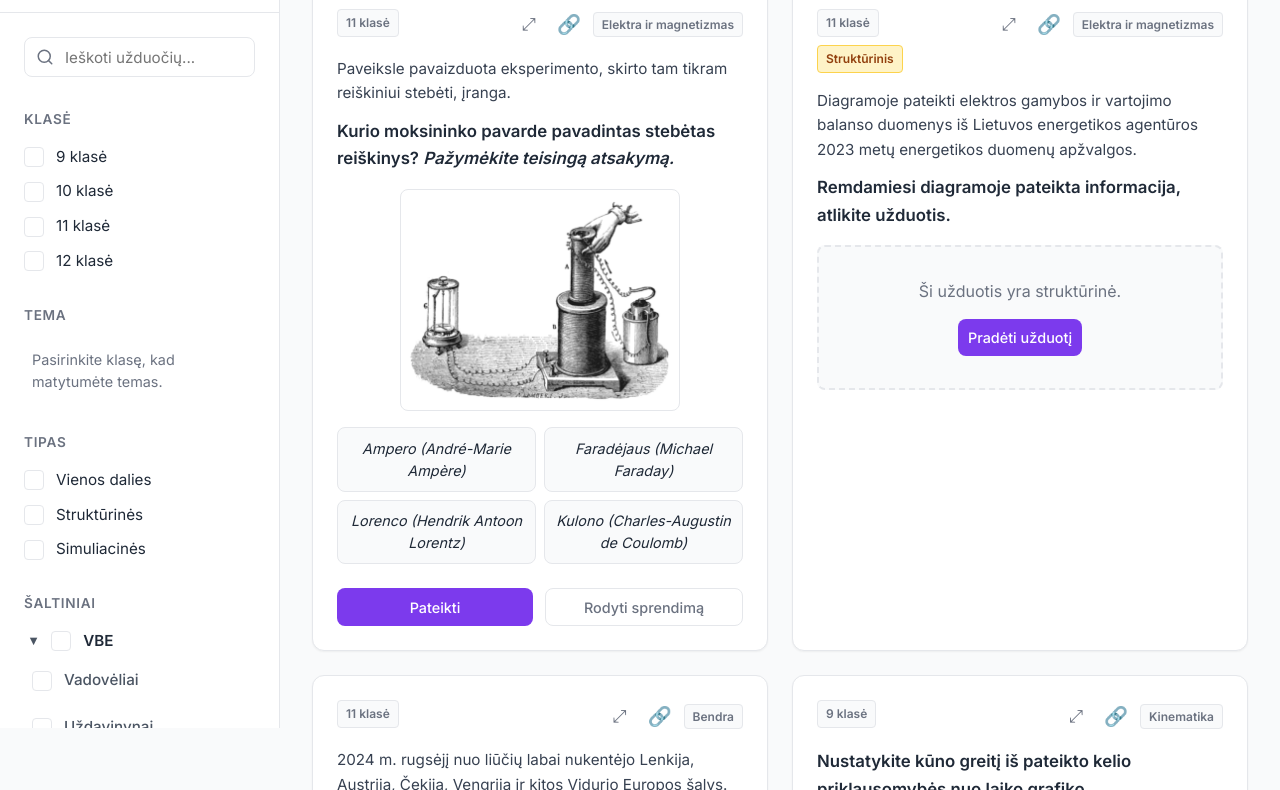
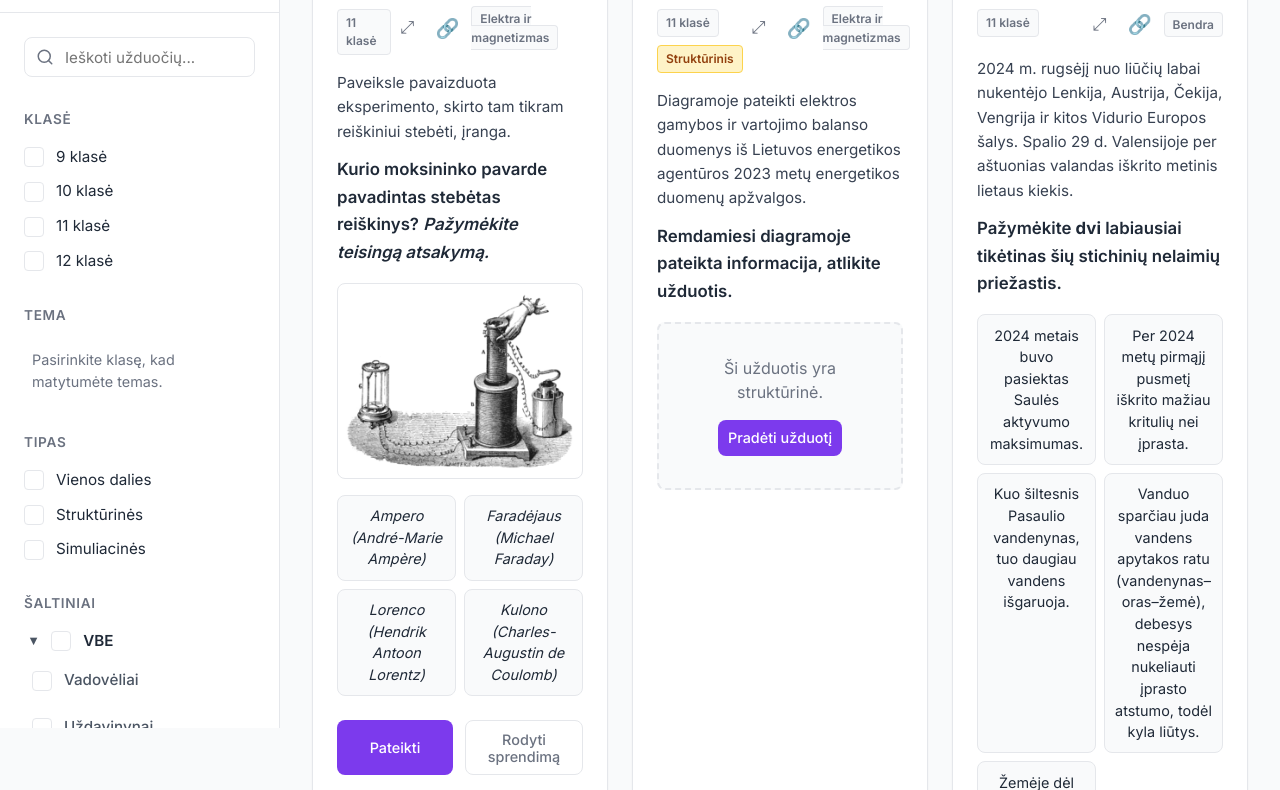
Before and after one commit to fizlib/fizlib.github.io, a website: page index.html in a window 1280 px wide. Shown: the part 72-862 px from the top of the page. Drawn offline with nearby package versions, Linux system fonts and the light colour scheme.

Commit message:
fixed horizontal overflow

```diff
--- a/css/style.css
+++ b/css/style.css
@@ -36,8 +36,10 @@ body {
     color: var(--text-main);
     line-height: 1.5;
     min-height: 100vh;
+    /* ADD THESE TWO LINES: */
+    overflow-x: hidden;
+    width: 100%;
 }
-
 /* Layout */
 .app-layout {
     display: flex;
@@ -256,7 +258,8 @@ body {
 
 .exercises-container {
     display: grid;
-    grid-template-columns: repeat(auto-fill, minmax(300px, 1fr));
+    /* CHANGE THIS LINE (was 300px): */
+    grid-template-columns: repeat(auto-fill, minmax(260px, 1fr));
     gap: 1.5rem;
     padding-bottom: 3rem;
     flex: 1;
@@ -697,6 +700,7 @@ body {
         width: 85%;
         max-width: 320px;
         box-shadow: var(--shadow-lg);
+        left: 0;
     }
 
     .sidebar.open {
```
